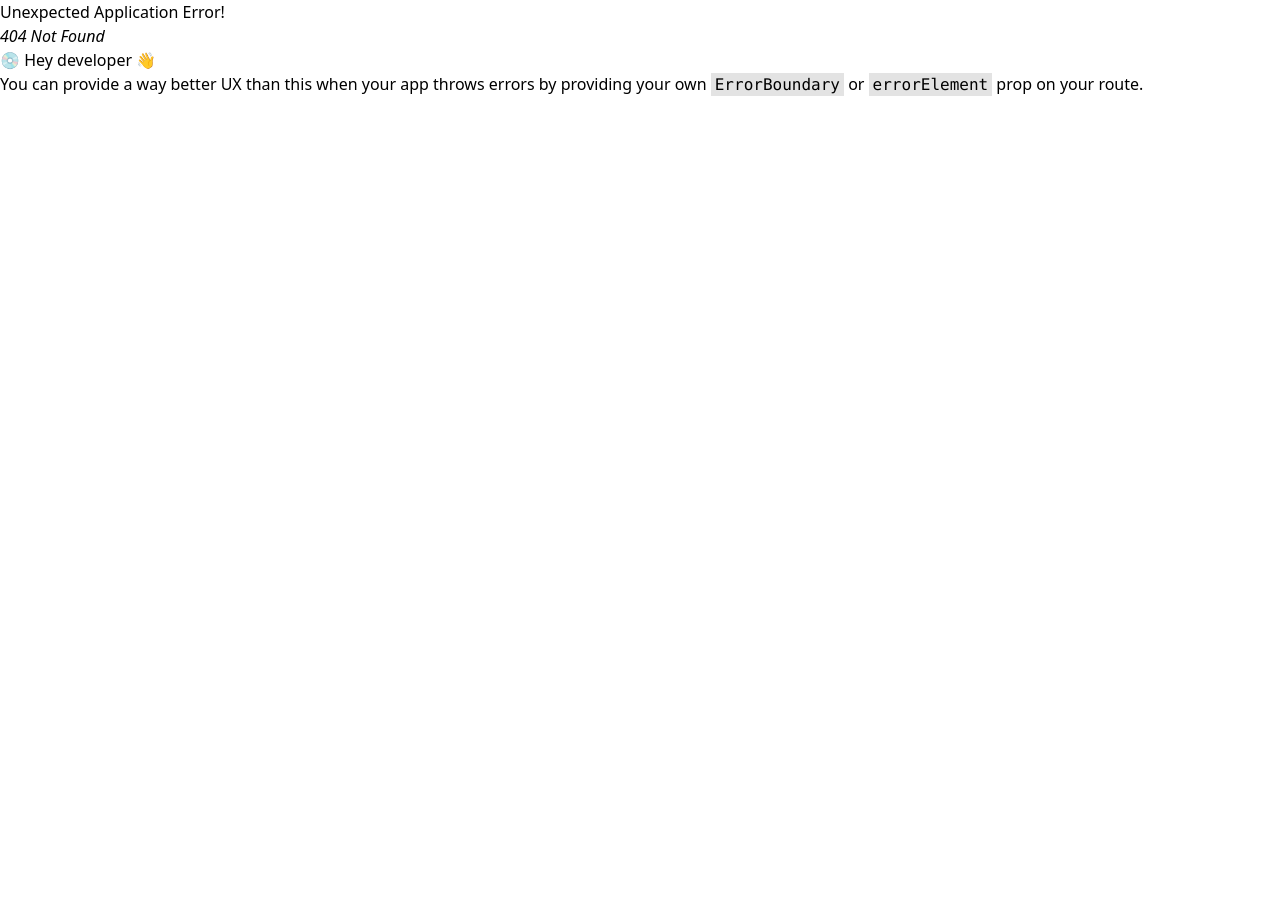
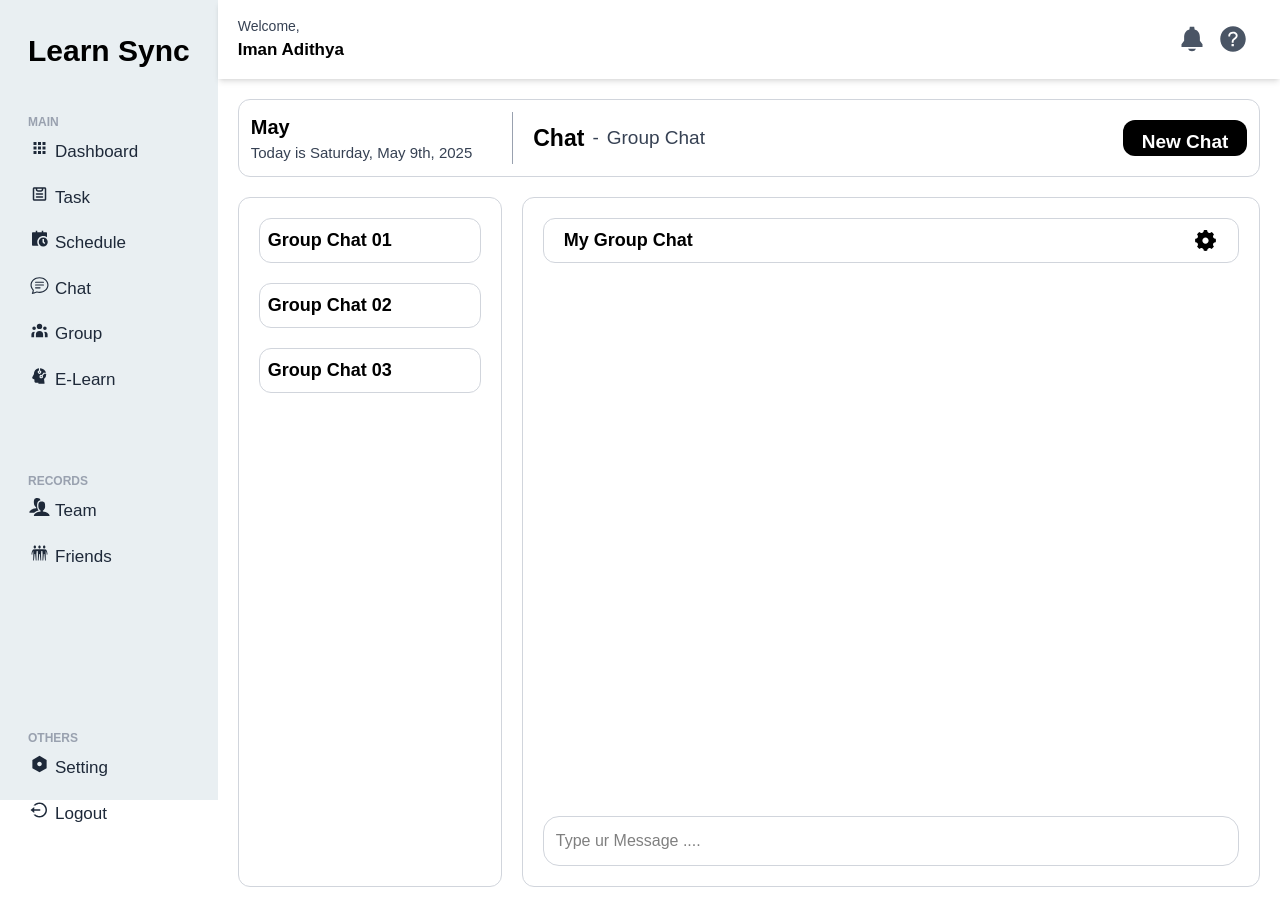
Before and after one commit to UchithmaSenevirathne/learn-sync, a React (Vite) app: page /group in a window 1280 px wide. Before the commit this address had no page. Before the commit the page ends 800 px from the top, so only its background shows below. Built offline with nearby package versions, Linux system fonts and the light colour scheme; a web font is replaced by a local one.

Commit message:
group chat page completed

```diff
--- a/src/App.jsx
+++ b/src/App.jsx
@@ -9,6 +9,7 @@ import {PrivateLayout} from "./layout/PrivateLayout.jsx";
 import {Task} from "./pages/dashboards/Task.jsx";
 import {Chat} from "./pages/dashboards/Chat.jsx";
 import {ELearn} from "./pages/dashboards/E-Learn.jsx";
+import {Group} from "./pages/dashboards/Group.jsx";
 
 function App() {
 
@@ -32,6 +33,7 @@ function App() {
                 {path:"/task", element: <Task/>},
                 {path:"/chat", element: <Chat/>},
                 {path:"/e-learn", element: <ELearn/>},
+                {path:"/group", element: <Group/>},
             ]
         }
     ])
--- /dev/null
+++ b/src/pages/dashboards/Group.jsx
@@ -0,0 +1,54 @@
+import {RiSettings5Fill} from "react-icons/ri";
+
+export const Group = () => {
+    return (
+        <div className="flex flex-col font-anek p-5 gap-5">
+            <div className="flex border-1 border-gray-300 rounded-xl p-3 items-center">
+                <div className="flex flex-col border-r-1 border-gray-400 pr-10">
+                    <h1 className="text-[20px] font-semibold">May</h1>
+                    <h4 className="text-[15px] font-medium text-gray-700">Today is Saturday, May 9th, 2025</h4>
+                </div>
+                <div className="flex pl-5 items-center gap-2 flex-1">
+                    <h1 className="text-[23px] font-semibold">Chat</h1>
+                    <div className="text-[19px] font-medium text-gray-700">-</div>
+                    <h4 className="text-[19px] font-medium text-gray-700">Group Chat</h4>
+                </div>
+                <div>
+                    <button
+                        className="text-[19px] font-semibold bg-black text-white rounded-xl w-[124px] justify-center pt-2">
+                        New Chat
+                    </button>
+                </div>
+            </div>
+            <div className="flex gap-5">
+                <div className="flex flex-col border border-gray-300 rounded-xl h-[690px] p-5 gap-5">
+                    <div className="border border-gray-300 rounded-xl text-[18px] font-semibold pr-22 py-2 pl-2">Group
+                        Chat 01
+                    </div>
+                    <div className="border border-gray-300 rounded-xl text-[18px] font-semibold pr-22 py-2 pl-2">Group
+                        Chat 02
+                    </div>
+                    <div className="border border-gray-300 rounded-xl text-[18px] font-semibold pr-22 py-2 pl-2">Group
+                        Chat 03
+                    </div>
+                </div>
+                <div className="flex flex-col border border-gray-300 rounded-xl h-[690px] flex-1 p-5">
+                    <div className="border border-gray-300 rounded-xl py-2 px-5 flex items-center justify-between">
+                        <h1 className="text-[18px] font-semibold">My Group Chat</h1>
+                        <RiSettings5Fill className="w-[25px] h-[25px]"/>
+                    </div>
+                    <div className="flex-1 flex gap-20 p-5 justify-between">
+                        <div>
+                            {/*others' responses*/}
+                        </div>
+                        <div>
+                            {/*your messages*/}
+                        </div>
+                    </div>
+                    <input type="text" placeholder="Type ur Message ...."
+                           className="border border-gray-300 rounded-2xl p-3 w-full focus:outline-none"/>
+                </div>
+            </div>
+        </div>
+    )
+}
```
